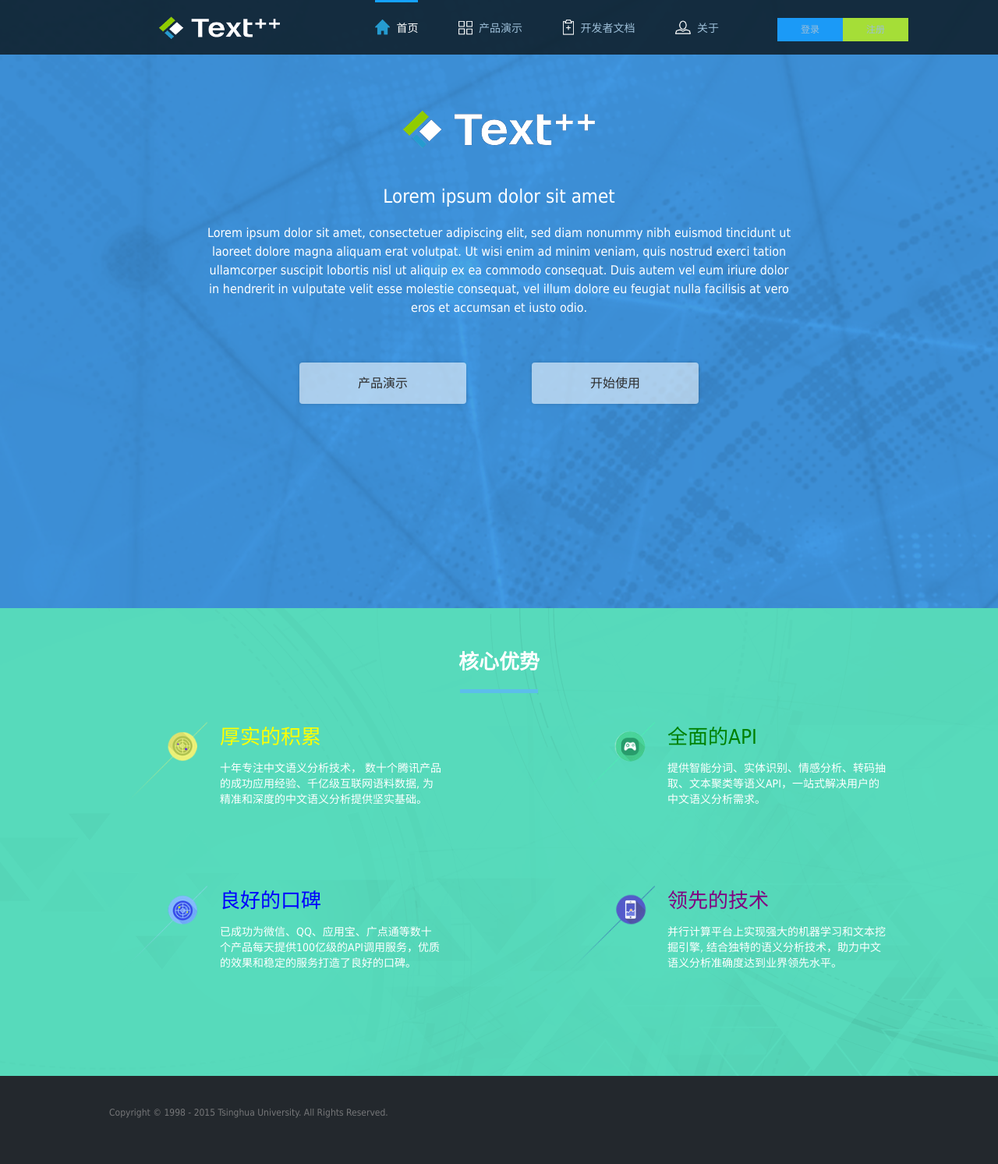
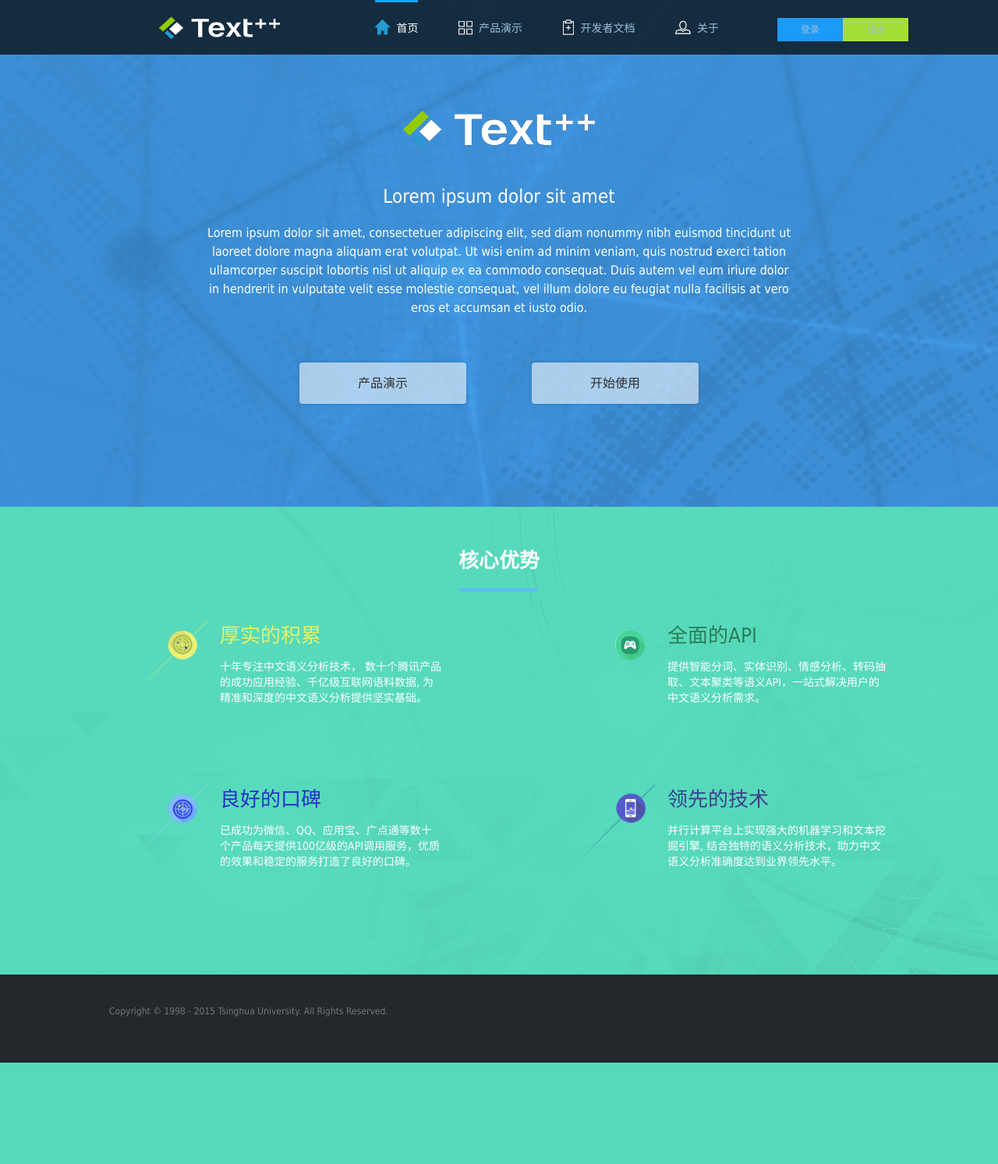
Before and after one commit to glacierck/textplusplus, a Flask app: page /index in a window 1280 px wide. Shown: the whole page at 78% size. After the commit the page ends 1363 px from the top, so only its background shows below. Run offline with Flask 2, Linux system fonts and the light colour scheme; some libraries are stand-ins or nearby versions.

Commit message:
优化配色

```diff
--- a/app/templates/css/index.css
+++ b/app/templates/css/index.css
@@ -3,7 +3,7 @@
   z-index: 3;
   overflow: hidden;
   width: 100%;
-  height: 780px;
+  height: 650px;
   background-color: #1589ce;
   background-image: -webkit-linear-gradient(315deg, #1e5ea2 30%, #0fa5ea 70%);
   background-image: linear-gradient(135deg, #1e5ea2 30%, #0fa5ea 70%);
@@ -15,7 +15,7 @@
   top: 0;
   left: 0;
   width: 100%;
-  height: 780px;
+  height: 650px;
   background: url(../images/main/background.png) no-repeat center top;
 }
 .header_banner,
--- a/app/templates/index.html
+++ b/app/templates/index.html
@@ -66,22 +66,22 @@
                 <ul>
                     <li class="section_list_item section_item_1">
                         <div class="pto"> <img src="images/main/advavtage_a.png" height="100%" alt="厚实的积累"> </div>
-                        <h3 class="tit"><font color="yellow">厚实的积累</font></h3>
+                        <h3 class="tit"><div style="color: rgb(229,241,101);">厚实的积累</div></h3>
                         <p class="info"> 十年专注中文语义分析技术， 数十个腾讯产品的成功应用经验、千亿级互联网语料数据, 为精准和深度的中文语义分析提供坚实基础。 </p>
                     </li>
                     <li class="section_list_item section_item_2">
                         <div class="pto"> <img src="images/main/advavtage_b.png" height="100%" alt="厚实的积累"> </div>
-                        <h3 class="tit"><font color="green">全面的API</font></h3>
+                        <h3 class="tit"><div style="color: rgb(43,125,85);">全面的API</div></h3>
                         <p class="info"> 提供智能分词、实体识别、情感分析、转码抽取、文本聚类等语义API，一站式解决用户的中文语义分析需求。 </p>
                     </li>
                     <li class="section_list_item section_item_3">
                         <div class="pto"> <img src="images/main/advavtage_c.png" height="100%" alt="厚实的积累"> </div>
-                        <h3 class="tit"><font color="blue">良好的口碑</font></h3>
+                        <h3 class="tit"><div style="color: rgb(41,47,200);">良好的口碑</div></h3>
                         <p class="info"> 已成功为微信、QQ、应用宝、广点通等数十个产品每天提供100亿级的API调用服务，优质的效果和稳定的服务打造了良好的口碑。 </p>
                     </li>
                     <li class="section_list_item section_item_4">
                         <div class="pto pto_1"> <img src="images/main/advavtage_d.png" height="100%" alt="厚实的积累"> </div>
-                        <h3 class="tit"><font color="purple">领先的技术</font></h3>
+                        <h3 class="tit"><div style="color: rgb(61,63,144);">领先的技术</div></h3>
                         <p class="info"> 并行计算平台上实现强大的机器学习和文本挖掘引擎, 结合独特的语义分析技术，助力中文语义分析准确度达到业界领先水平。 </p>
                     </li>
                 </ul>
@@ -89,7 +89,7 @@
         </div>
     </div>
 
-    <div class="footer">
+<div class="footer">
 	<div class="copyright ui_maxw">
 		<p class="txt">Copyright &copy; 1998 - 2015 Tsinghua University. All Rights Reserved.</p>
 	</div>
```
